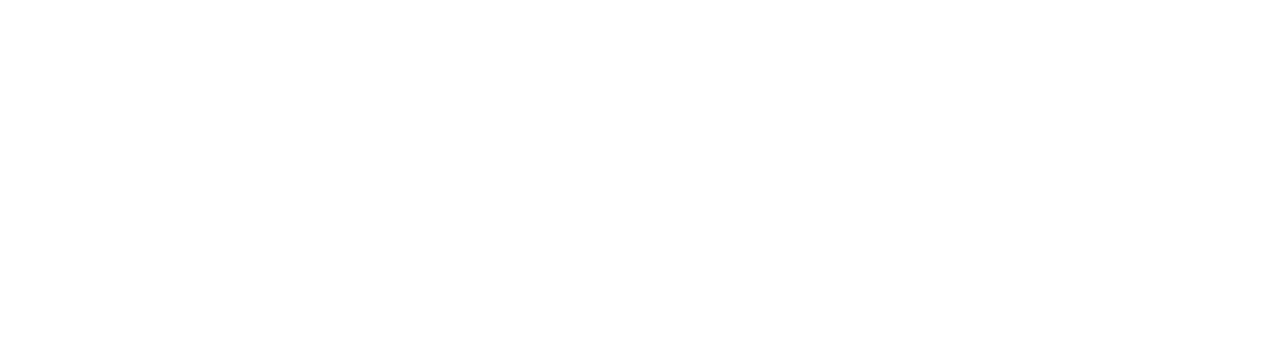
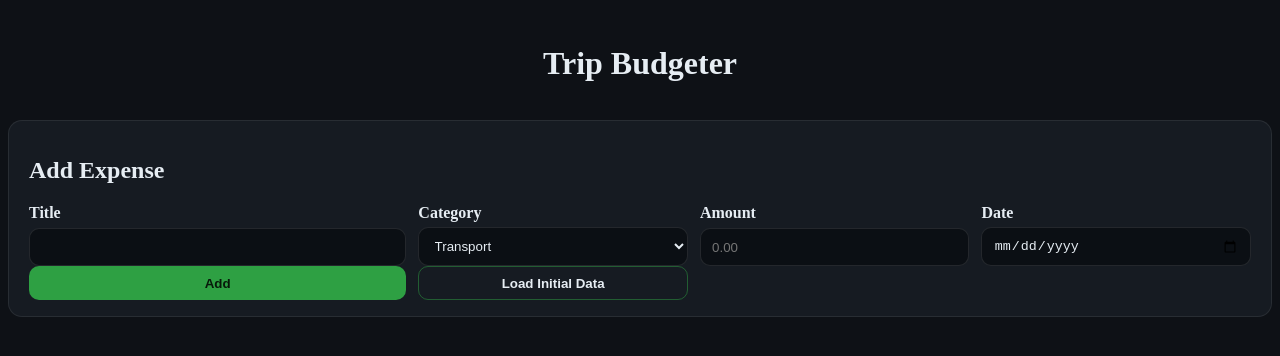
Before and after one commit to hu0573/fs27-18, a plain HTML site: page index.html in a window 1280 px wide. Drawn offline with Linux system fonts and the light colour scheme.

Commit message:
first section

```diff
--- a/index.html
+++ b/index.html
@@ -4,7 +4,55 @@
     <meta charset="UTF-8" />
     <meta name="viewport" content="width=device-width, initial-scale=1.0" />
     <link rel="stylesheet" href="./scss/styles.css" />
-    <title>Document</title>
+    <title>Trip Budgeter</title>
   </head>
-  <body></body>
+  <body>
+    <header class="site-header">
+      <h1>Trip Budgeter</h1>
+    </header>
+    <main class="container">
+      <section class="card">
+        <h2>Add Expense</h2>
+        <form action="" id="add-form" class="form">
+          <div class="row">
+            <label for="itemTitle"
+              >Title
+              <input id="itemTitle" type="text" name="itemTitle" required
+            /></label>
+
+            <label for="category"
+              >Category
+              <select id="category" name="category" required>
+                <option value="Transport">Transport</option>
+                <option value="Food">Food</option>
+                <option value="Lodging">Lodging</option>
+                <option value="Entertainment">Entertainment</option>
+                <option value="Other">Other</option>
+              </select></label
+            >
+
+            <label for="amount"
+              >Amount
+              <input
+                id="amount"
+                type="number"
+                name="amount"
+                required
+                placeholder="0.00"
+            /></label>
+
+            <label for="date"
+              >Date <input id="date" type="date" name="date" required
+            /></label>
+          </div>
+
+          <div class="row">
+            <button class="btn">Add</button>
+            <button class="btn ghost">Load Initial Data</button>
+          </div>
+        </form>
+      </section>
+    </main>
+    <script src="main.js"></script>
+  </body>
 </html>
--- /dev/null
+++ b/main.js
@@ -0,0 +1 @@
+// alert("it works");
--- a/scss/styles.scss
+++ b/scss/styles.scss
@@ -0,0 +1,80 @@
+$bg: #0e1116;
+$card: #161b22;
+$muted: #8b949e;
+$fg: #e6edf3;
+$brand: #2ea043;
+
+@mixin card {
+  background: $card;
+  border: 1px solid rgba(255, 255, 255, 0.08);
+  border-radius: 14px;
+  padding: 1rem 1.25rem;
+}
+
+* {
+  box-sizing: border-box;
+}
+
+body {
+  color: $fg;
+  background-color: $bg;
+}
+
+.site-header {
+  text-align: center;
+  padding: 1rem;
+}
+
+.container {
+  width: main(1000px, 92vw);
+  margin: 0 auto 64px;
+  display: grid;
+  gap: 1rem;
+  .card {
+    @include card;
+    .form {
+      .row {
+        display: grid;
+        gap: 0.75rem;
+        grid-template-columns: 1fr;
+        @media (min-width: 820px) {
+          grid-template-columns: 1.4fr 1fr 1fr 1fr;
+        }
+
+        label {
+          display: grid;
+          gap: 0.35rem;
+          font-weight: bold;
+        }
+
+        input,
+        select {
+          background-color: #0b0f14;
+          border: 1px solid rgba(255, 255, 255, 0.1);
+          color: $fg;
+          padding: 0.6rem 0.7rem;
+          border-radius: 10px;
+          outline: none;
+          &:focus {
+            border-color: $brand;
+          }
+        }
+
+        .btn {
+          border: none;
+          background-color: $brand;
+          color: #071a0a;
+          padding: 0.55rem 0.9rem;
+          border-radius: 10px;
+          font-weight: bold;
+          cursor: pointer;
+          &.ghost {
+            background-color: transparent;
+            color: $fg;
+            border: 1px solid rgba(46, 160, 67, 0.5);
+          }
+        }
+      }
+    }
+  }
+}
```
Also changed, not shown: scss/styles.css, 1 other file.
